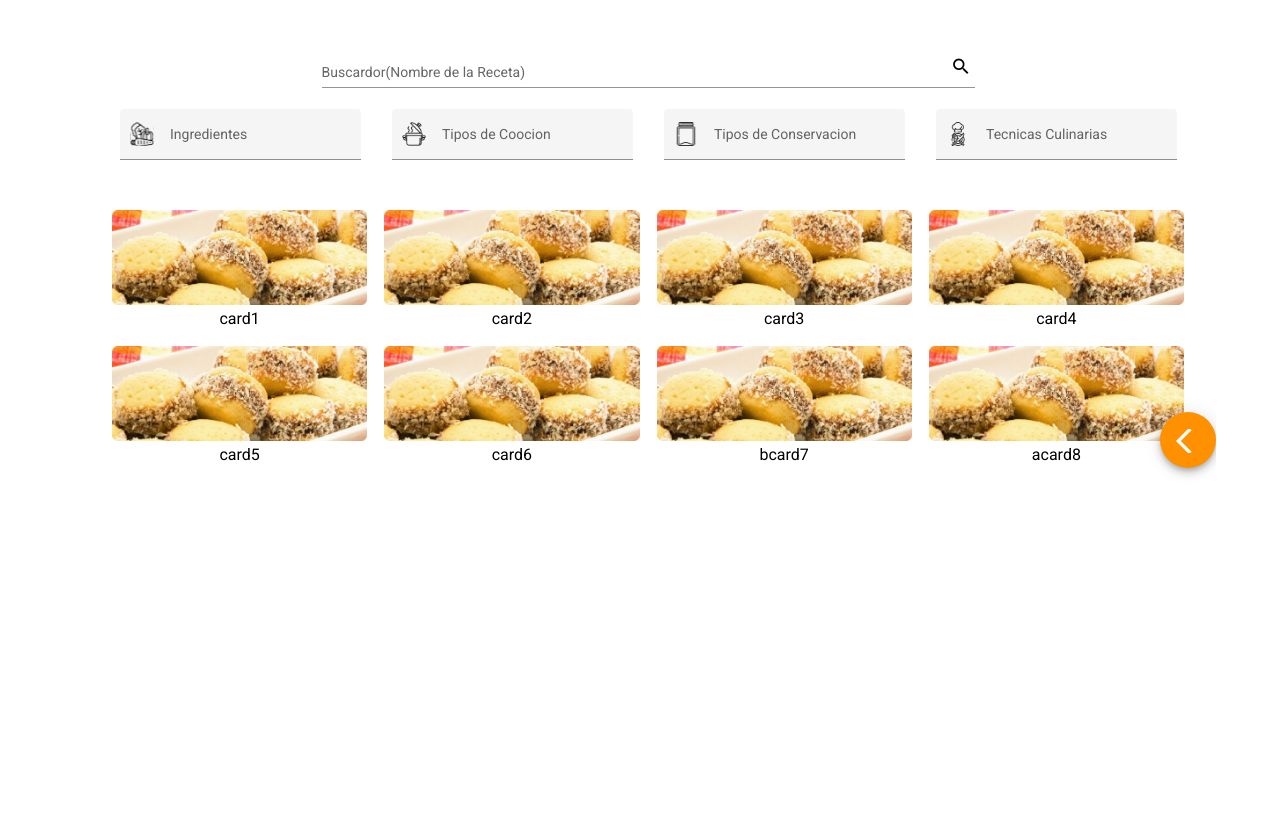
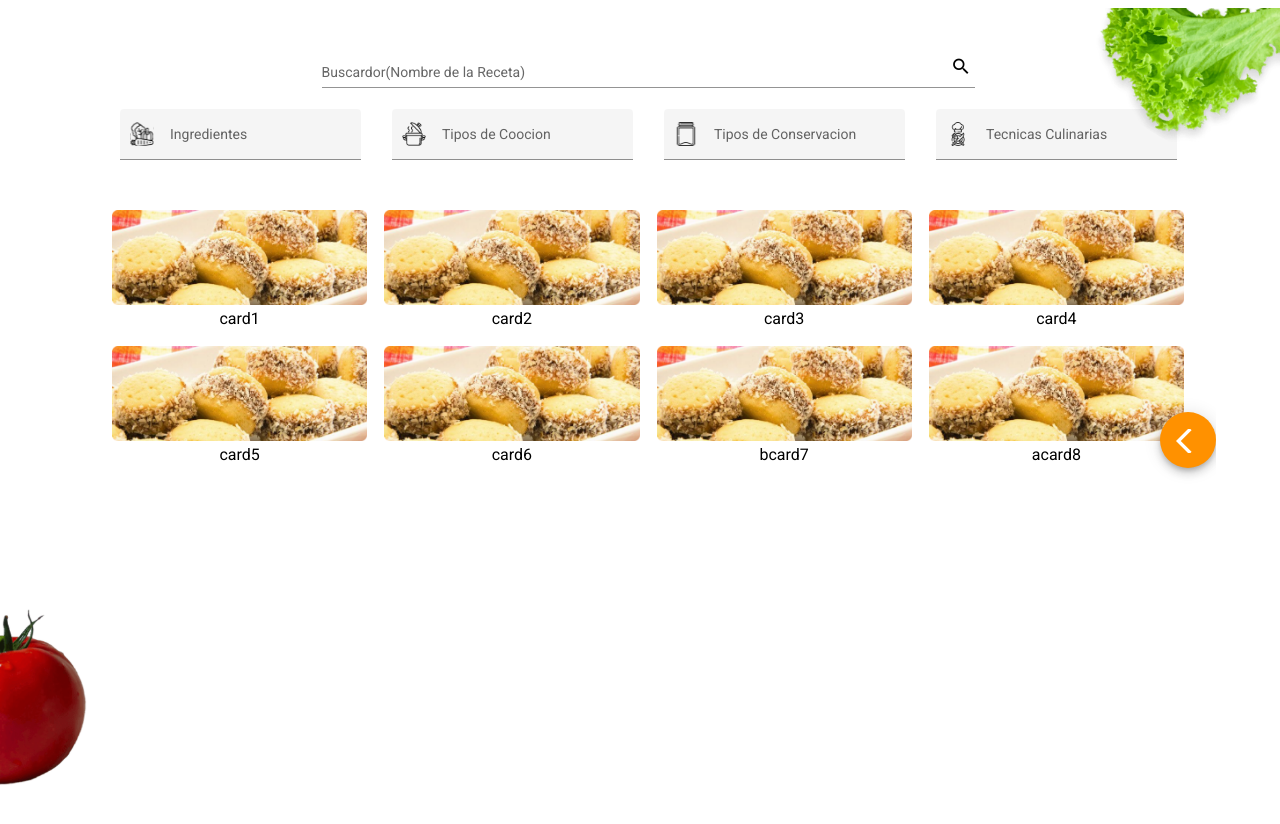
Before and after one commit to paxasaval/GastroAcademi-, an Angular app: page /Buscar-receta in a window 1280 px wide. Shown: the top 824 px of the page. Built offline with nearby package versions, Linux system fonts and the light colour scheme.

Commit message:
background-search-recipe

```diff
--- a/src/app/pages/search-recipe/search/search.component.html
+++ b/src/app/pages/search-recipe/search/search.component.html
@@ -1,4 +1,6 @@
 <div class="main">
+  <img class="lechuga" src="../../../../assets/image 8.png" alt="">
+  <img class="tomate" src="../../../../assets/image 9.png" alt="">
   <div class="main-container">
     <div class="search">
       <div class="search-input">
--- a/src/app/pages/search-recipe/search/search.component.sass
+++ b/src/app/pages/search-recipe/search/search.component.sass
@@ -3,6 +3,17 @@
   width: 100vw
   display: flex
   justify-content: center
+.lechuga
+  height: 25vh
+  position: absolute
+  right: 0%
+  z-index: 0
+.tomate
+  height: 25vh
+  position: absolute
+  bottom: 0%
+  left: 0%
+  z-index: 0
 .main-container
   margin-top: 2em
   width: 85%
```
Also changed, not shown: src/assets/image 8.png (added), src/assets/image 9.png (added).
